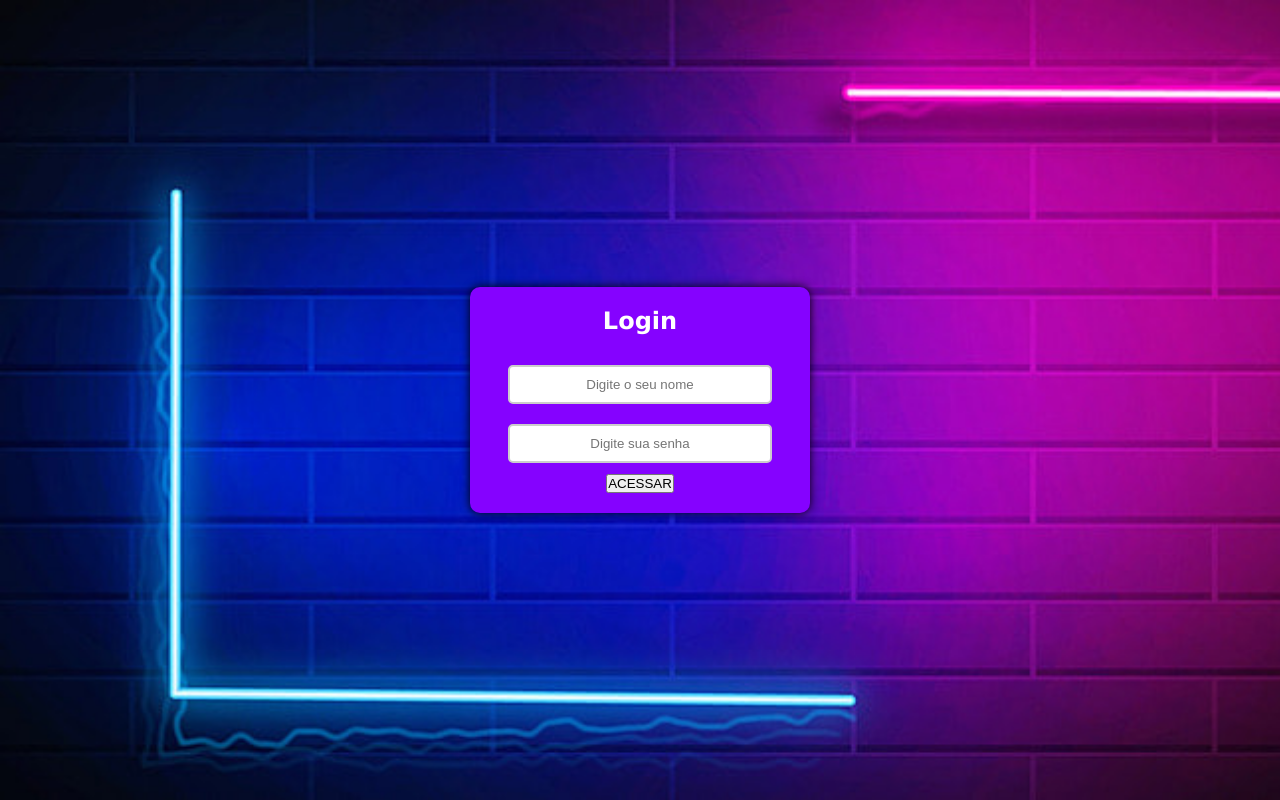
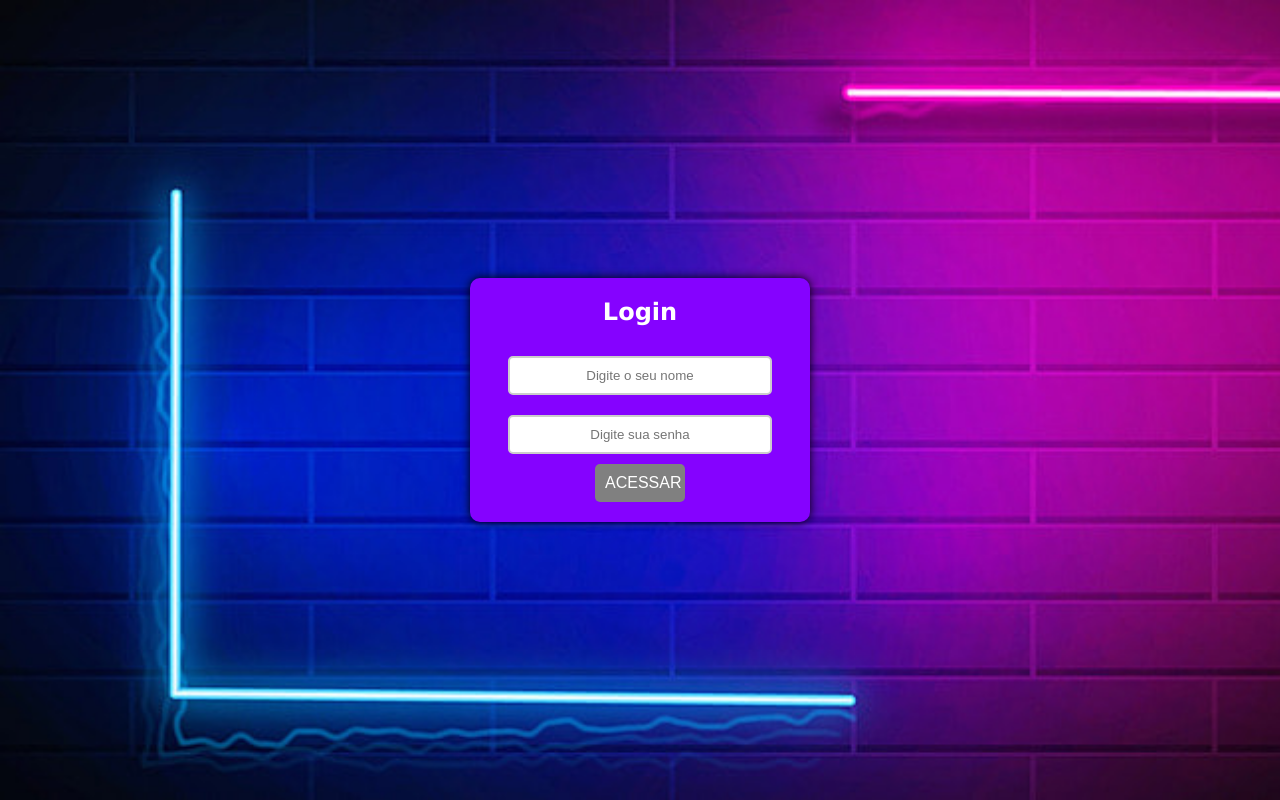
Before and after one commit to J7natan/tela_de_login, a plain HTML site: page index.html in a window 1280 px wide. Drawn offline with Linux system fonts and the light colour scheme.

Commit message:
first commit

```diff
--- a/style.css
+++ b/style.css
@@ -1,10 +1,9 @@
-
-*{
+* {
     margin: 0;
     padding: 0;
 }
 
-body{
+body {
     font-family: Verdana, Geneva, Tahoma, sans-serif;
     background-color: rgb(138, 137, 145);
     display: flex;
@@ -14,34 +13,34 @@ body{
     background-image: url(img/pngtree-modern-double-color-futuristic-neon-background-image_351866.jpg);
     background-repeat: no-repeat;
     background-size: cover;
-
 }
 
-.login_container{
+.login_container {
     background-color: rgb(133, 2, 255);
     padding: 20px;
     border-radius: 10px;
-    box-shadow:0 0 10px black ;
+    box-shadow: 0 0 10px black;
     width: 300px;
     text-align: center;
 }
 
-.login_container h2{
+.login_container h2 {
     margin-bottom: 20px;
     color: white;
 }
 
 .login_container input[type="text"],
-input[type="password"]{
+input[type="password"] {
     width: 80%;
     padding: 10px;
-    margin: 10px 0 ;
+    margin: 10px 0;
     border: 2px solid #ccc;
+    cursor: text;
     border-radius: 5px;
     text-align: center;
 }
 
-.login_container input[type="submit"]: {
+.login_container input[type="submit"]{
     background-color: grey;
     color: white;
     border: none;
@@ -52,6 +51,6 @@ cursor: pointer;
     font-size: 16px;
 }
 
-.login_container input[type=  "submit"]:hover{
+.login_container input[type="submit"]:hover {
     background-color: rgb(68, 27, 255);
 }
```
Also changed, not shown: index.html (+3 -0 lines). Lines whose indentation alone changed are shown as unchanged.
